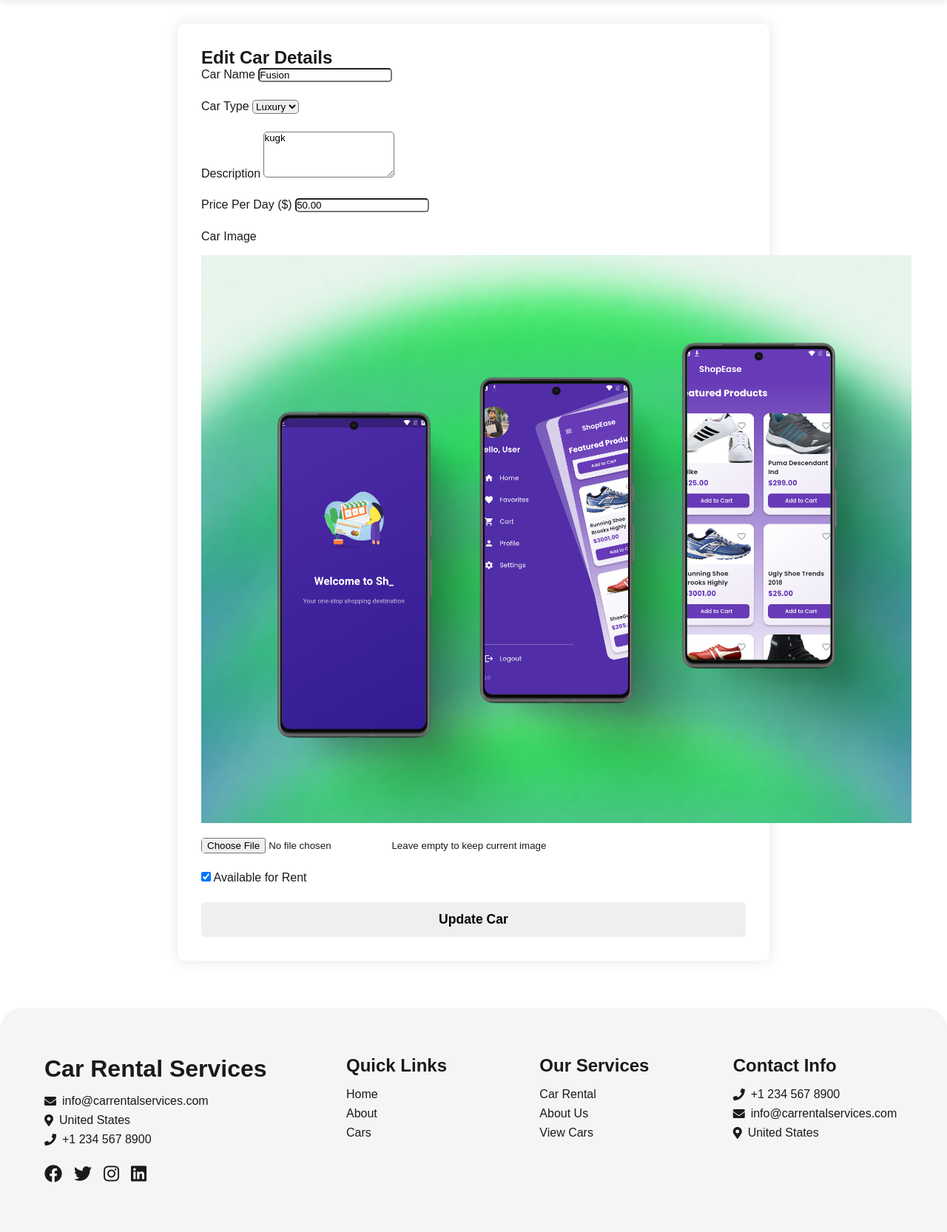
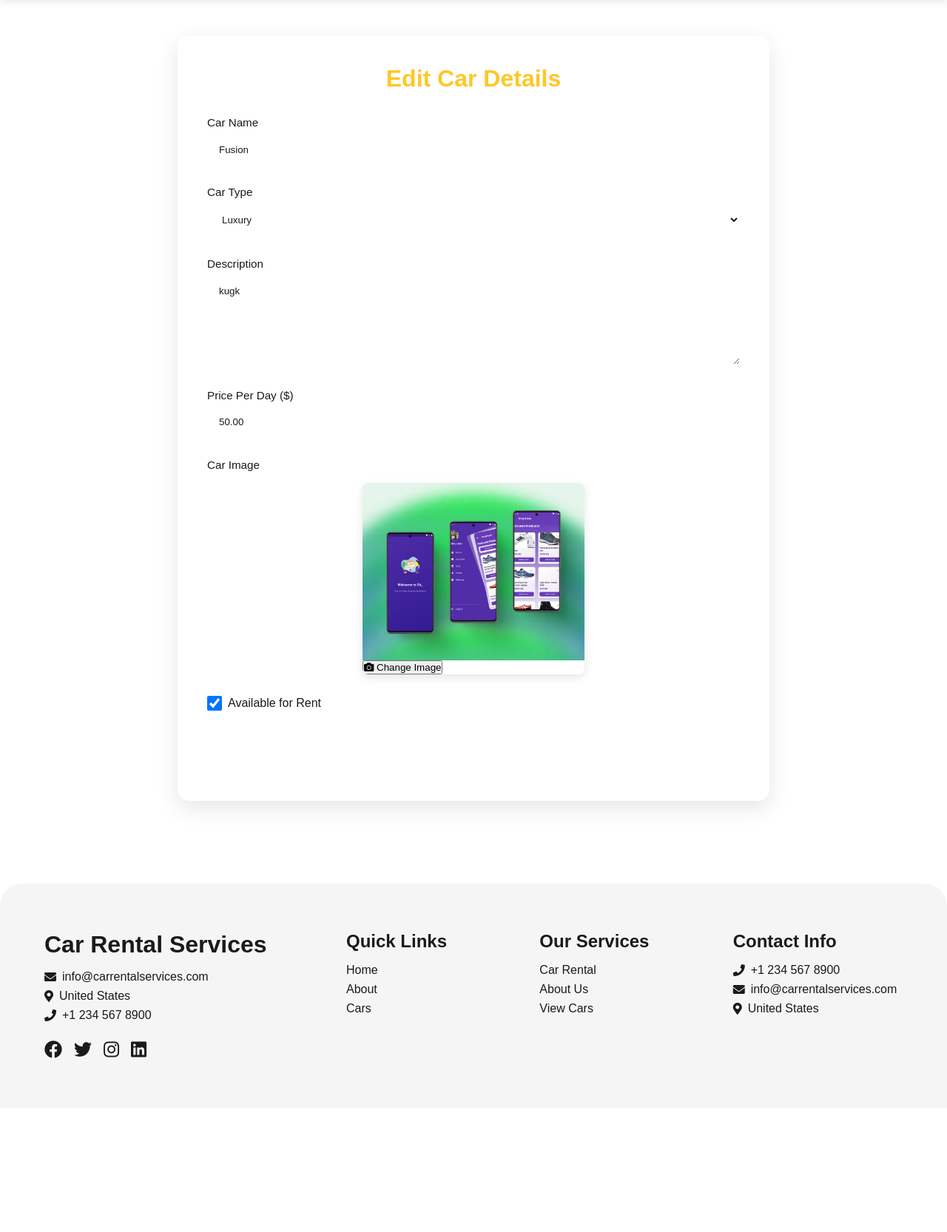
Before and after one commit to jamalihassan0307/django_car_rental_hafiz, a Django app: page /car/edit/3/ in a window 1280 px wide. Shown: the part 65-1731 px from the top of the page at 74% size. After the commit the page ends 1496 px from the top, so only its background shows below. Run offline with Django 5.2, Linux system fonts and the light colour scheme; a user stored in the database is signed in; data comes from the database, SQL or seed files in the repository.

Commit message:
Refactor edit_car.html template: Replace inline CSS with external stylesheet, enhance form layout and accessibility, and implement drag-and-drop image upload functionality for improved user experience.

```diff
--- a/templates/myapp/edit_car.html
+++ b/templates/myapp/edit_car.html
@@ -4,52 +4,25 @@
 {% block title %}Edit Car - Car Rental Service{% endblock %}
 
 {% block extra_css %}
-<style>
-    .edit-car-form {
-        max-width: 800px;
-        margin: 2rem auto;
-        padding: 2rem;
-        background: #fff;
-        border-radius: 10px;
-        box-shadow: 0 0 20px rgba(0,0,0,0.1);
-    }
-
-    .form-group {
-        margin-bottom: 1.5rem;
-    }
-
-    .form-control {
-        border-radius: 5px;
-    }
-
-    .image-preview {
-        max-width: 300px;
-        margin: 1rem 0;
-    }
-
-    .btn-submit {
-        width: 100%;
-        padding: 0.8rem;
-        font-size: 1.1rem;
-    }
-</style>
+<link rel="stylesheet" href="{% static 'css/car_forms.css' %}">
 {% endblock %}
 
 {% block content %}
-<div class="container">
-    <div class="edit-car-form" data-aos="fade-up">
-        <h2 class="text-center mb-4">Edit Car Details</h2>
+<div class="car-form-container">
+    <div class="car-form" data-aos="fade-up">
+        <h1 class="form-title">Edit Car Details</h1>
 
         <form method="post" enctype="multipart/form-data">
             {% csrf_token %}
 
             <div class="form-group">
-                <label for="name">Car Name</label>
-                <input type="text" class="form-control" id="name" name="name" value="{{ car.name }}" required>
+                <label class="form-label" for="name">Car Name</label>
+                <input type="text" class="form-control" id="name" name="name"
+                       value="{{ car.name }}" placeholder="Enter car name" required>
             </div>
 
             <div class="form-group">
-                <label for="car_type">Car Type</label>
+                <label class="form-label" for="car_type">Car Type</label>
                 <select class="form-control" id="car_type" name="car_type" required>
                     <option value="luxury" {% if car.car_type == 'luxury' %}selected{% endif %}>Luxury</option>
                     <option value="sports" {% if car.car_type == 'sports' %}selected{% endif %}>Sports</option>
@@ -59,35 +32,140 @@
             </div>
 
             <div class="form-group">
-                <label for="description">Description</label>
-                <textarea class="form-control" id="description" name="description" rows="4" required>{{ car.description }}</textarea>
+                <label class="form-label" for="description">Description</label>
+                <textarea class="form-control" id="description" name="description"
+                          placeholder="Enter car description" rows="4" required>{{ car.description }}</textarea>
             </div>
 
             <div class="form-group">
-                <label for="price_per_day">Price Per Day ($)</label>
-                <input type="number" class="form-control" id="price_per_day" name="price_per_day" value="{{ car.price_per_day }}" required>
+                <label class="form-label" for="price_per_day">Price Per Day ($)</label>
+                <input type="number" class="form-control" id="price_per_day"
+                       name="price_per_day" value="{{ car.price_per_day }}"
+                       placeholder="Enter daily rental price" required>
             </div>
 
             <div class="form-group">
-                <label for="image">Car Image</label>
+                <label class="form-label" for="image">Car Image</label>
                 {% if car.image %}
-                <div class="image-preview">
-                    <img src="{{ car.image.url }}" alt="{{ car.name }}" class="img-fluid mb-2">
+                <div id="currentImage" class="image-preview">
+                    <img src="{{ car.image.url }}" alt="{{ car.name }}" class="img-fluid">
+                    <button type="button" class="btn-change-image" id="changeImageBtn">
+                        <i class="fas fa-camera"></i> Change Image
+                    </button>
                 </div>
                 {% endif %}
-                <input type="file" class="form-control" id="image" name="image">
-                <small class="text-muted">Leave empty to keep current image</small>
+
+                <div class="image-input-container" id="imageInputContainer" {% if car.image %}style="display: none;"{% endif %}>
+                    <i class="fas fa-cloud-upload-alt fa-3x mb-3"></i>
+                    <p>Click to upload or drag and drop</p>
+                    <p class="help-text">Supported formats: JPG, PNG, WEBP</p>
+                    <input type="file" class="form-control" id="image" name="image"
+                           accept="image/*" style="display: none;">
+                </div>
+
+                <div id="imagePreview" class="image-preview" style="display: none;">
+                    <img src="" alt="New Car Preview" id="previewImage">
+                    <button type="button" class="btn-change-image" id="cancelImageBtn">
+                        <i class="fas fa-times"></i> Cancel
+                    </button>
+                </div>
             </div>
 
             <div class="form-group">
-                <div class="custom-control custom-checkbox">
-                    <input type="checkbox" class="custom-control-input" id="is_available" name="is_available" {% if car.is_available %}checked{% endif %}>
-                    <label class="custom-control-label" for="is_available">Available for Rent</label>
-                </div>
+                <label class="custom-checkbox">
+                    <input type="checkbox" id="is_available" name="is_available"
+                           {% if car.is_available %}checked{% endif %}>
+                    <span>Available for Rent</span>
+                </label>
             </div>
 
-            <button type="submit" class="btn btn-primary btn-submit">Update Car</button>
+            <button type="submit" class="btn-submit">
+                <i class="fas fa-save"></i> Update Car
+            </button>
         </form>
     </div>
 </div>
 {% endblock %}
+
+{% block extra_js %}
+<script>
+document.addEventListener('DOMContentLoaded', function() {
+    const imageInput = document.getElementById('image');
+    const imagePreview = document.getElementById('imagePreview');
+    const previewImage = document.getElementById('previewImage');
+    const imageInputContainer = document.getElementById('imageInputContainer');
+    const currentImage = document.getElementById('currentImage');
+    const changeImageBtn = document.getElementById('changeImageBtn');
+    const cancelImageBtn = document.getElementById('cancelImageBtn');
+
+    if (changeImageBtn) {
+        changeImageBtn.addEventListener('click', () => {
+            currentImage.style.display = 'none';
+            imageInputContainer.style.display = 'block';
+        });
+    }
+
+    if (cancelImageBtn) {
+        cancelImageBtn.addEventListener('click', () => {
+            imagePreview.style.display = 'none';
+            if (currentImage) {
+                currentImage.style.display = 'block';
+            } else {
+                imageInputContainer.style.display = 'block';
+            }
+        });
+    }
+
+    // Handle click on container
+    imageInputContainer.addEventListener('click', () => {
+        imageInput.click();
+    });
+
+    // Handle drag and drop
+    imageInputContainer.addEventListener('dragover', (e) => {
+        e.preventDefault();
+        imageInputContainer.style.borderColor = 'var(--primary-color)';
+        imageInputContainer.style.background = 'rgba(var(--primary-rgb), 0.05)';
+    });
+
+    imageInputContainer.addEventListener('dragleave', (e) => {
+        e.preventDefault();
+        imageInputContainer.style.borderColor = 'var(--border-color)';
+        imageInputContainer.style.background = 'transparent';
+    });
+
+    imageInputContainer.addEventListener('drop', (e) => {
+        e.preventDefault();
+        imageInputContainer.style.borderColor = 'var(--border-color)';
+        imageInputContainer.style.background = 'transparent';
+
+        if (e.dataTransfer.files.length) {
+            imageInput.files = e.dataTransfer.files;
+            handleImageSelect(e.dataTransfer.files[0]);
+        }
+    });
+
+    // Handle file select
+    imageInput.addEventListener('change', (e) => {
+        if (e.target.files.length) {
+            handleImageSelect(e.target.files[0]);
+        }
+    });
+
+    function handleImageSelect(file) {
+        if (file.type.startsWith('image/')) {
+            const reader = new FileReader();
+            reader.onload = (e) => {
+                previewImage.src = e.target.result;
+                imagePreview.style.display = 'block';
+                imageInputContainer.style.display = 'none';
+                if (currentImage) {
+                    currentImage.style.display = 'none';
+                }
+            };
+            reader.readAsDataURL(file);
+        }
+    }
+});
+</script>
+{% endblock %}
```
